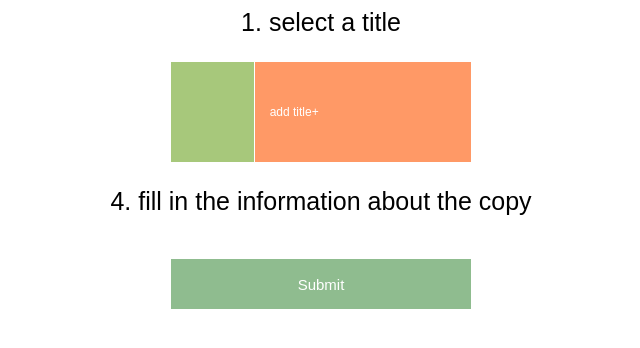
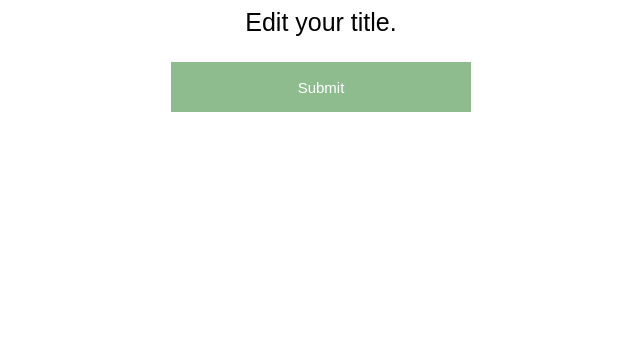
Before and after one commit to mujinyun2009/shakespeare-census, a Django app: template census/templates/census/edit_title_submission.html in a window 1280 px wide. Shown: the top 348 px of the page, without its empty margins (329-969 px from the left). Run offline with Django 3.2, Linux system fonts and the light colour scheme; the template is opened without the code that fills it, so the values that code supplies are empty; some libraries are stand-ins or nearby versions.

Commit message:
editable titles work

```diff
--- a/census/templates/census/edit_modal.html
+++ b/census/templates/census/edit_modal.html
@@ -53,6 +53,7 @@
             <option id="width_tmp_option"></option>
             </select>
           <a href="{% url 'add_title' %}" style="z-index:-1;" name="add another title" type="btn" class="editmodalsubmission" onclick="return showAddAnotherPopup(this);">Add title+</a>
+          <a href="{% url 'edit_title_submission' %}" style="z-index:-1;" name="add another title" type="btn" class="editmodalsubmission" onclick="return showAddAnotherPopup(this);">Edit title+</a>
 
           </div>
 
--- a/census/templates/census/edit_title_submission.html
+++ b/census/templates/census/edit_title_submission.html
@@ -16,29 +16,17 @@
 {% endif %}
 
 <form action="{% url 'edit_title_submission' title_id %}" method="post" accept-charset="utf-8" style="margin-left:20px">
+	{% csrf_token %}
+
 <div>
-  <center><p style="font-size:25; font-weight: lighter;">1. select a title</p></center>
-  <table class = 'center'>
-  <tr>
-  <td>
-  <select name="title" id="title" class ="submissionselect">
-  </select>
-  </td>
-  <td>
-  <a href="{% url 'add_title' %}" name="add another title" onclick="return showAddAnotherPopup(this);" class= "copysubmission">add title+</a>
-  </td>
-  </tr>
-  </table>
+  <center><p style="font-size:25; font-weight: lighter;">Edit your title.</p></center>
+  {% for field in title_form.visible_fields %}
+  {{ field.label_tag }} {% if field.field.required %}*{% endif %} {{ field }} {% endfor %}
+</div>
+<div class="my-button">
+	<input type="submit" name="submit" value="Submit" class="finalsubmit" id="title_submit" />
 </div>
 
-
-<div class='copy_section' id='copy_section'>
-<center><p style="font-size:25; font-weight: lighter;">4. fill in the information about the copy</p></center>	  <table class = "table2" align="center">
-</div>
-<br>
-<div class="my-button">
-	<input type="submit" name="submit" value="Submit" class="finalsubmit" id="copy_submit" />
-</div>
 </form>
 
 {% endblock content %}
--- a/census/urls.py
+++ b/census/urls.py
@@ -27,6 +27,7 @@ urlpatterns = [
 
 	#reviewing submitted copy-info, having edit, confirm, and cancel buttons
 	url(r'^copy_info/(?P<copy_id>[0-9]+)/$', views.copy_info, name='copy_info'),
+	url(r'^title_info/(?P<title_id>[0-9]+)/$', views.title_info, name='title_info'),
 
 	#displaying copy info for all
 	url(r'^copy_detail/(?P<copy_id>[0-9]+)/$', views.copy_detail, name='copy_detail'),
```
Also changed, not shown: census/templates/census/title_info.html (added, +22 -0 lines), census/views.py (+10 -1 lines).
